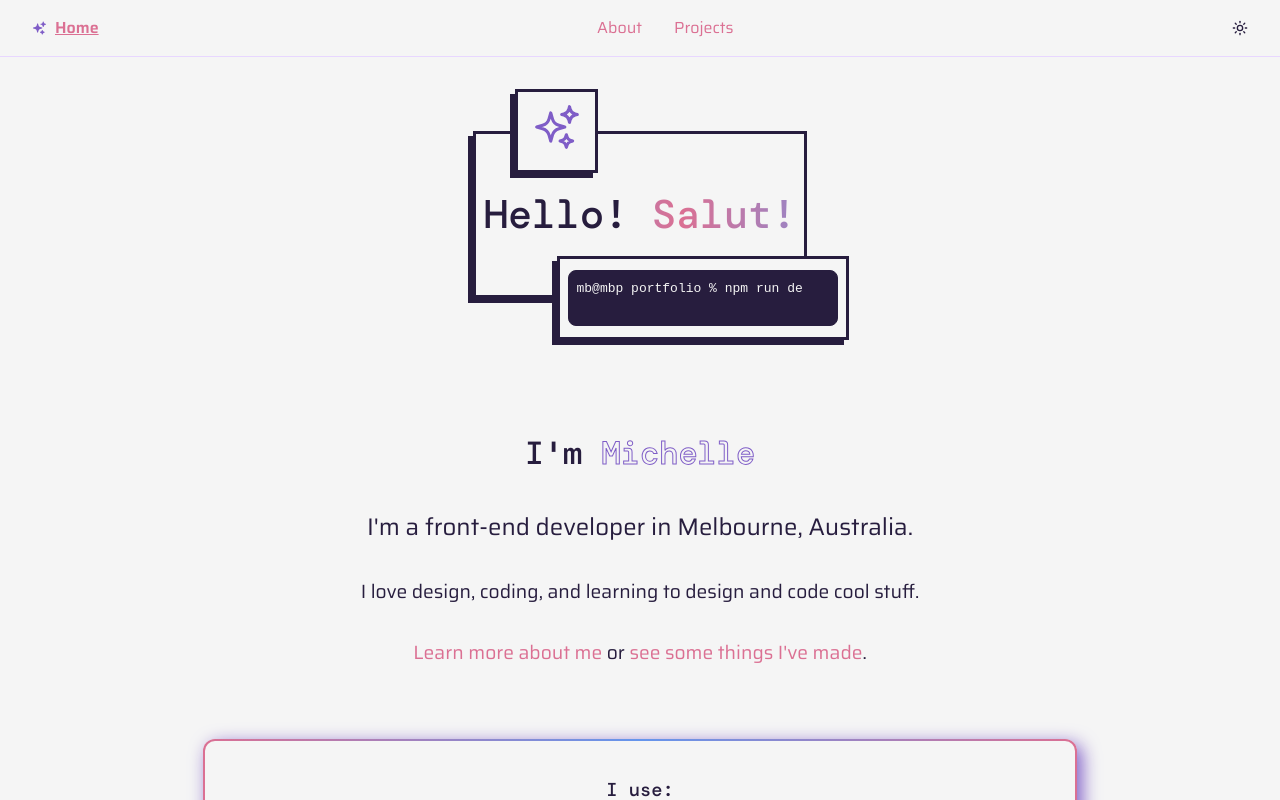
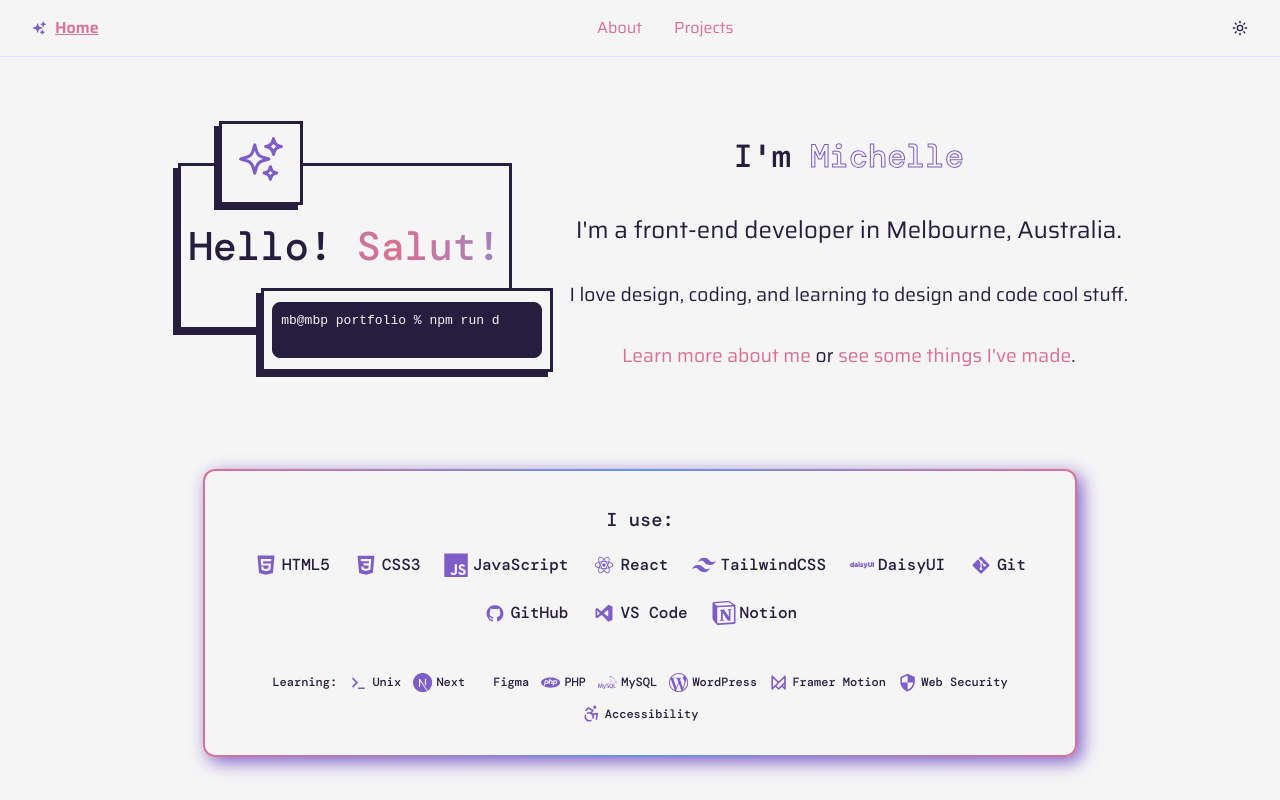
Before and after one commit to mchlol/portfolio-23, a React (Vite) app: page / in a window 1280 px wide. Shown: the top 800 px of the page. Built offline with nearby package versions, Linux system fonts and the light colour scheme; some icons are missing.

Commit message:
set hero top to flex row wrap

```diff
--- a/src/App.css
+++ b/src/App.css
@@ -214,11 +214,19 @@ footer ul {
   align-items: center;
 }
 
+.hero--top {
+  display: flex;
+  flex-flow: row wrap;
+  justify-content: center;
+  align-items: center;
+}
+
 .feature {
   display: grid;
   aspect-ratio: 10 / 7;
   grid-template-columns: repeat(10, 1fr);
   grid-template-rows: repeat(7, 1fr);
+  margin-top: 2rem;
 }
 
 .feature--top {
--- a/src/pages/Hero.jsx
+++ b/src/pages/Hero.jsx
@@ -19,20 +19,16 @@ export default function Hero() {
 
         <div className="hero--content">
 
+            <div className="hero--top">
                 <Feature />
-
                 <div className="hero--text">
-
                     <h2>I'm <span className="text-outline">Michelle</span></h2>
-
                     <p style={ {fontSize: "1.5rem"}}>I'm a front-end developer in Melbourne, Australia.</p>
-
                     <p>I love design, coding, and learning to design and code cool stuff.</p>
-
                     <p>
                     <Link to="/about">Learn more about me</Link> or <Link to="/projects">see some things I've made</Link>.
                     </p>
-
+                </div>
             </div>
 
             <div className="tools-container gradient-border">
```
Lines whose indentation alone changed are shown as unchanged.
